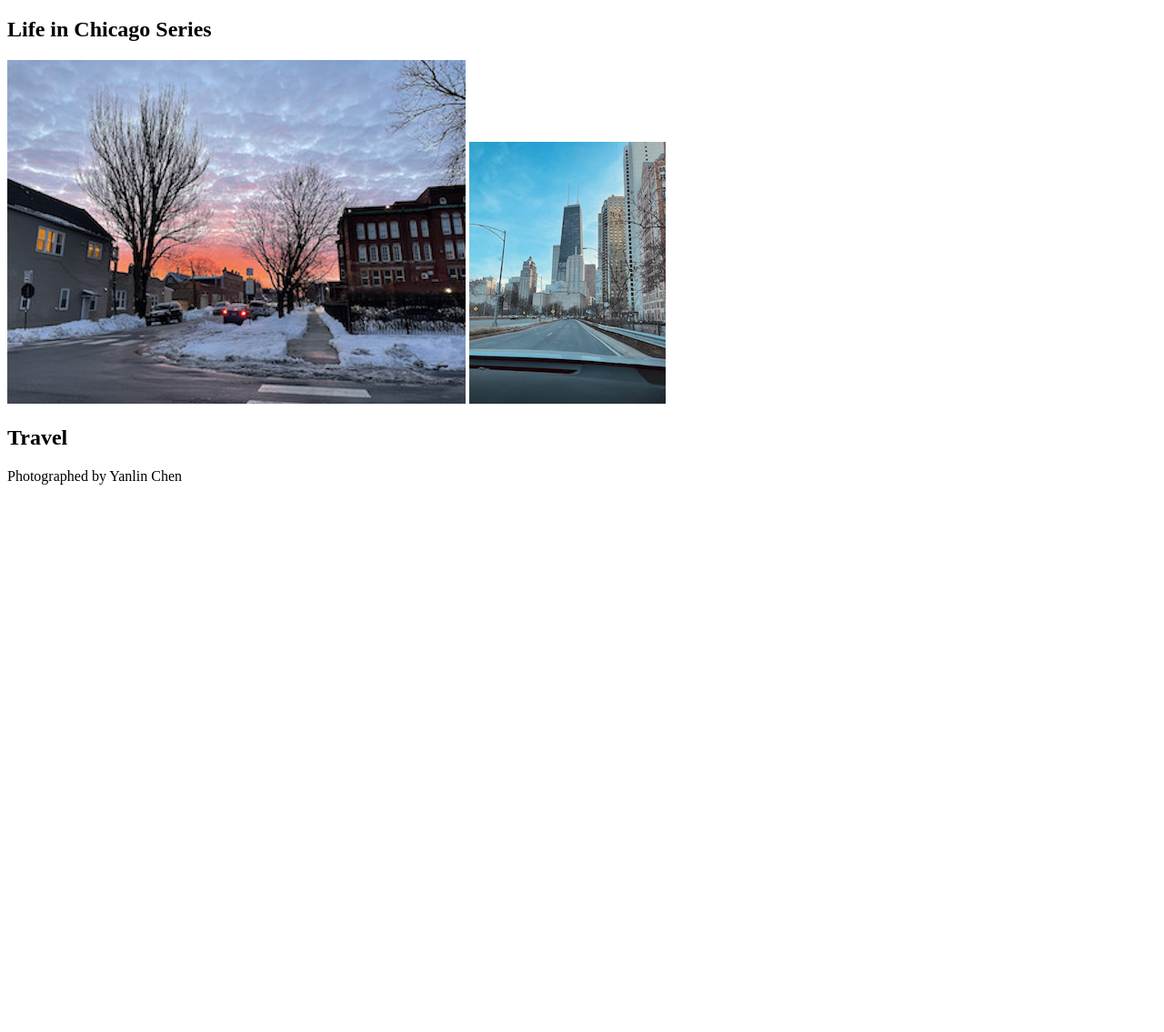
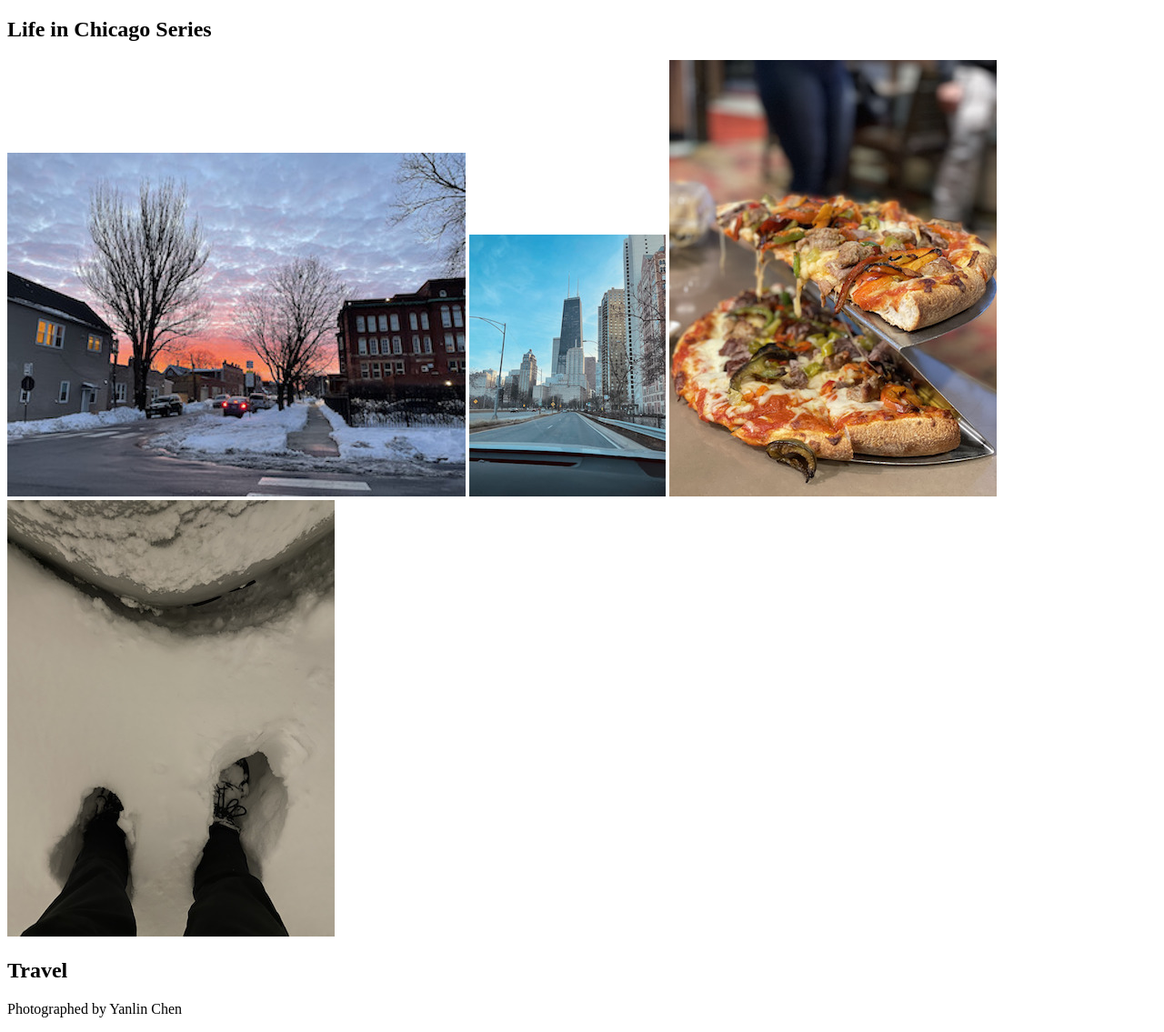
Before and after one commit to ychen304/Project1, a plain HTML site: page album.html in a window 1280 px wide. Shown: the part 131-1266 px from the top of the page at 91% size. Before the commit the page ends 800 px from the top, so only its background shows below. Drawn offline with Linux system fonts and the light colour scheme.

Commit message:
Images added

```diff
--- a/album.html
+++ b/album.html
@@ -24,9 +24,8 @@
 <h2> Life in Chicago Series </h2>
 	<img src = "images/dusk.jpg" alt = "dusk">
 	<img src = "images/downtown.jpg" alt = "downtown">
-
-
-
+	<img src = "images/pizza.jpg" alt = "pizza">
+	<img src = "images/snow.jpg" alt = "snow">
 
 
 <h2> Travel </h2>
```
Also changed, not shown: images/pizza.jpg (added), images/realme.jpg (deleted), images/snow.jpg (added), 1 other file.
